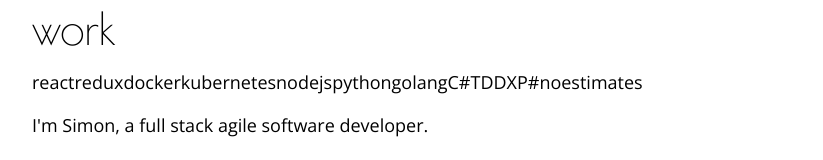
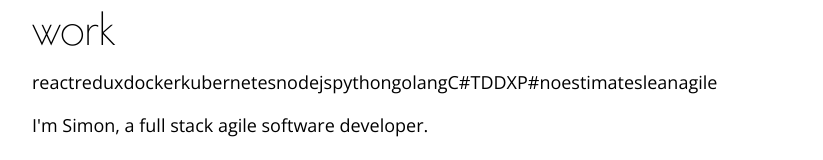
Before and after one commit to simonstead/work-homepage, a React (Create React App) app: page / in a window 1280 px wide. Shown: the part 606-766 px from the top of the page, without its empty margins (224-1047 px from the left). Built offline with nearby package versions, Linux system fonts and the light colour scheme.

Commit message:
add tags

```diff
--- a/src/Tags/index.js
+++ b/src/Tags/index.js
@@ -1,7 +1,7 @@
 import React from "react";
 import styles from "./styles.css";
 
-const Buzzwords = ['react', 'redux', "docker", 'kubernetes', 'nodejs', 'python', 'golang','C#', 'TDD', 'XP', '#noestimates']
+const Buzzwords = ['react', 'redux', "docker", 'kubernetes', 'nodejs', 'python', 'golang','C#', 'TDD', 'XP', '#noestimates', 'lean', 'agile']
 
 export const Tags = ({tags = Buzzwords}) => (
   <div className={styles.Tags}>
```
